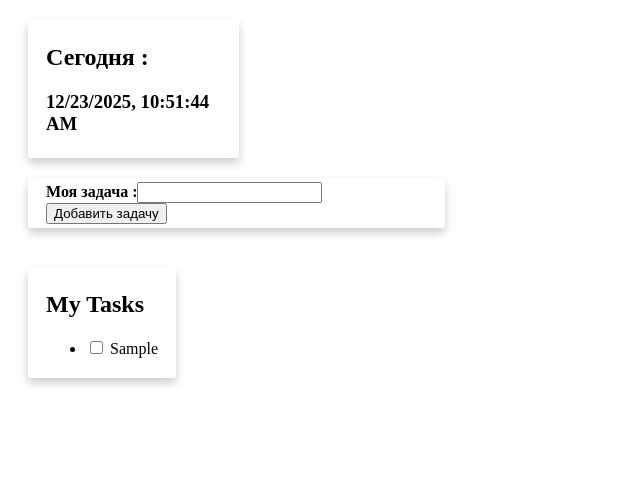
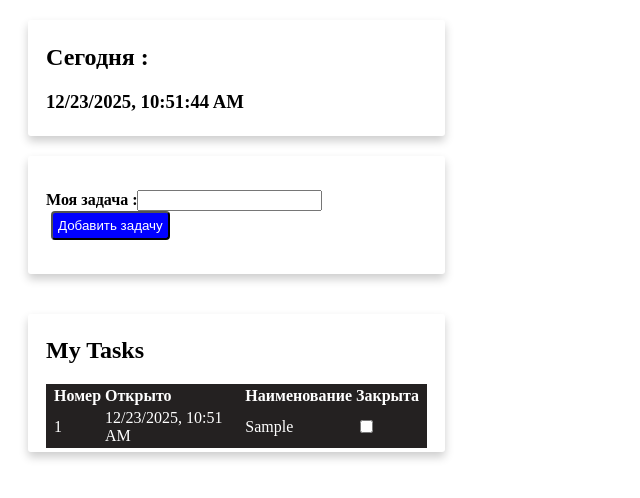
Before and after one commit to Satrey/todos, a Vue app: page / in a window 1280 px wide. Both pictures are taken after typing "Sample" into the empty fields and a click on the button "Добавить задачу". Shown: the top 498 px of the page, without its empty margins (0-640 px from the left). Built offline with nearby package versions, Linux system fonts and the light colour scheme.

Commit message:
37 Creating filters and sorters for a list

```diff
--- a/src/App.vue
+++ b/src/App.vue
@@ -3,24 +3,55 @@
     <current-time class="col-2"/>
     <task-input class="col-6" @add-task="addNewTask"/>
     <div class='col-12'>
-      <div class='cardBox'>
+      <div class='cardBox col-6'>
         <div class='container'>
           <h2>My Tasks</h2>
-          <ul class='taskList'>
+
+          <table class="tasksTable">
+            <thead>
+              <th>Номер</th>
+              <th>Открыто</th>
+              <th>Наименование</th>
+              <th>Закрыта</th>
+            </thead>
+            <tbody>
+                <tr v-for='(taskItem, index) in displayList'
+                :key='`${index}_${Math.random()}`'
+                >
+                  <td>{{ index + 1 }}</td>
+                  <td>{{ formateDate(taskItem.createdAt) }}</td>
+                  <td>{{ taskItem.task }}</td>
+                  <td>
+                    <input type='checkbox'
+                    :checked='!!taskItem.finishedAt'
+                    @input='changeStatus(index)'
+                    />
+                    <span v-if='taskItem.finishedAt'>
+                      {{ formateDate(taskItem.finishedAt) }}
+                    </span>
+                  </td>
+                </tr>
+            </tbody>
+          </table>
+          <!-- <ol class='taskList'>
             <li
-            v-for='(taskItem, index) in taskList'
+            v-for='(taskItem, index) in displayList'
             :key='`${index}_${Math.random()}`'
             >
+              <hr>
+              {{ formateDate(taskItem.createdAt) }}
+              {{ taskItem.task }}
               <input type='checkbox'
               :checked='!!taskItem.finishedAt'
               @input='changeStatus(index)'
               />
-              {{ taskItem.task }}
               <span v-if='taskItem.finishedAt'>
-                {{ taskItem.finishedAt }}
+                Выполнено :
+                {{ formateDate(taskItem.finishedAt) }}
               </span>
+              <hr>
             </li>
-          </ul>
+          </ol> -->
         </div>
       </div>
     </div>
@@ -42,7 +73,33 @@ export default {
     taskList: [],
   }),
 
+  computed: {
+    displayList() {
+      return this.taskList;
+    }
+  },
+
   methods: {
+    formateDate(value) {
+      if (!value) return '';
+      if (typeof value !== 'number') return value;
+
+      const browserLocale =
+        navigator.languages && navigator.languages.length
+          ? navigator.languages[0]
+          : navigator.language;
+      const intlDateTime = new Intl.DateTimeFormat(
+        browserLocale,
+        {
+          year: 'numeric',
+          month: 'numeric',
+          day: 'numeric',
+          hour: 'numeric',
+          minute: 'numeric'
+        });
+      return intlDateTime.format(new Date(value));
+    },
+
     addNewTask(task){
       this.taskList.push({
         task,
--- a/src/assets/css/style.css
+++ b/src/assets/css/style.css
@@ -4,6 +4,27 @@
     max-width: 33%;
     border-radius: 3px;
     margin: 20px;
+}
+
+.tasker {
+    padding-top: 30px;
+    padding-bottom: 30px;
+}
+
+.addButton {
+    color: white;
+    background-color: blue;
+    border-radius: 4px;
+    padding: 5px;
+    margin-left: 5px;
+}
+
+.tasksTable {
+    text-align: left;
+    padding-left: 5px;
+    padding-right: 5px;
+    color: white;
+    background-color: rgb(36, 33, 33);
 }
 
 .cardBox:hover {
--- a/src/components/CurrentTime.vue
+++ b/src/components/CurrentTime.vue
@@ -1,5 +1,5 @@
 <template>
-    <div class="cardBox">
+    <div class="cardBox col-6">
         <div class="container">
             <h2>Сегодня :</h2>
             <h3>{{ currentTime }}</h3>
--- a/src/components/TaskInput.vue
+++ b/src/components/TaskInput.vue
@@ -1,9 +1,9 @@
 <template>
-    <div class="cardBox">
+    <div class="cardBox tasker col-6">
         <div class="container">
             <strong>Моя задача :</strong>
             <input type="text" v-model="task" class="taskInput">
-            <button v-on:click="addTask">Добавить задачу</button>
+            <button v-on:click="addTask" class="addButton">Добавить задачу</button>
         </div>
     </div>
 </template>
```
